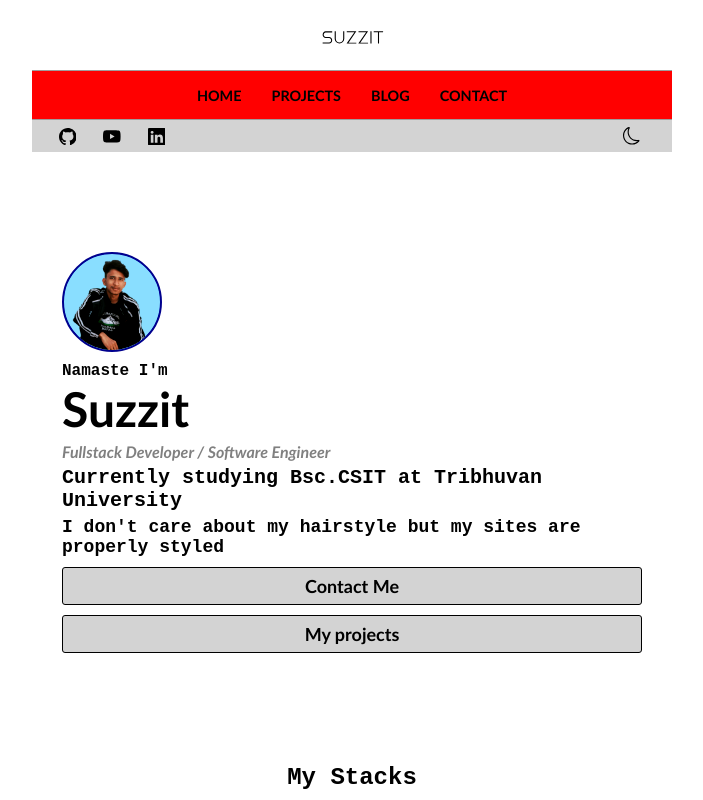
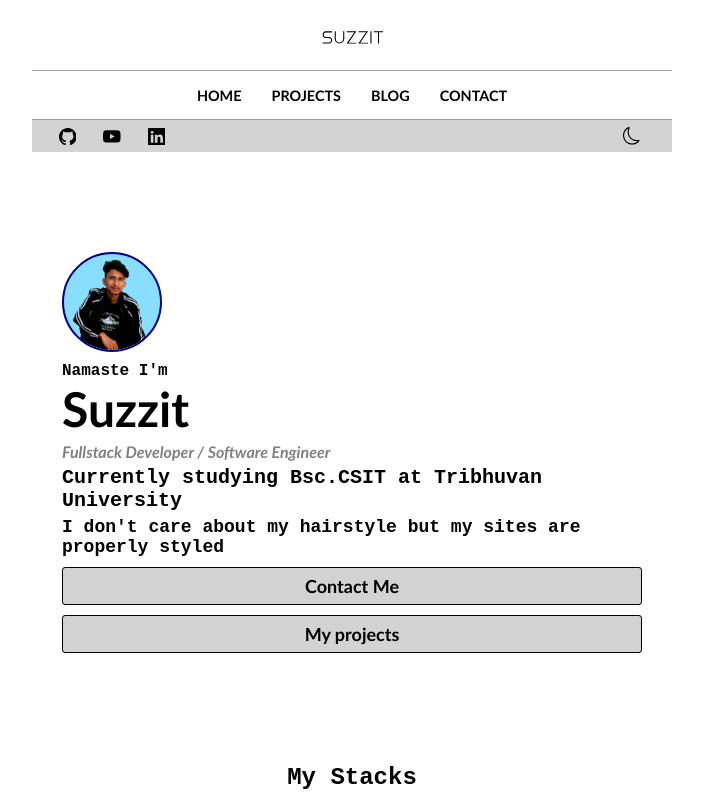
Before and after one commit to Suzzit/suzzitfolio, a React (Create React App) app: page / in a window 1280 px wide. Shown: the top 800 px of the page, without its empty margins (288-991 px from the left). Built offline with nearby package versions, Linux system fonts and the light colour scheme.

Commit message:
some ui changes

```diff
--- a/src/App.js
+++ b/src/App.js
@@ -11,7 +11,7 @@ function App(props) {
   return (
     <div className="container">
       <Router basename={process.env.PUBLIC_URL}>
-        <Header navItems={["Home","Projects","Blog","Contact"]} />
+        <Header navItems={["Home","Projects","Blog","Contact",]} />
         <Routes>
           <Route exact path='/' element={<Home />} />
           <Route exact path='blog/*' element={<Blogpage />} />
--- a/src/style.css
+++ b/src/style.css
@@ -2,6 +2,10 @@
   height: -moz-fit-content;
   height: fit-content;
   position: relative;
+  background-color: white;
+  z-index: 10;
+  position: sticky;
+  top: 0;
 }
 @media (max-width: 330px) {
   .header {
@@ -28,7 +32,7 @@
   min-height: fit-content;
   display: flex;
   color: black;
-  background-color: red;
+  background-color: white;
   border-top: 1px solid rgb(160, 156, 156);
   border-bottom: 1px solid rgb(160, 156, 156);
   font-family: "Trebuchet MS", "Lucida Sans Unicode", "Lucida Grande", "Lucida Sans", Arial, sans-serif;
@@ -61,6 +65,9 @@
     height: -moz-fit-content;
     height: fit-content;
     position: relative;
+    z-index: 10;
+    position: sticky;
+    top: 0;
   }
   .header--mobile__logowrapper {
     height: 50px;
--- a/src/styles/_header.scss
+++ b/src/styles/_header.scss
@@ -1,6 +1,10 @@
 .header{
     height: fit-content;
     position: relative;
+    background-color: white;
+    z-index: 10;
+    position: sticky;
+    top: 0;
 
     @media (max-width: 330px){
             display: none;
@@ -26,7 +30,7 @@
         min-height: fit-content;
         display: flex;
         color: black;
-        background-color: red;
+        background-color: white;
         border: {
             top: 1px solid rgb(160, 156, 156);
             bottom: 1px solid rgb(160, 156, 156);
@@ -70,6 +74,9 @@
     .header--mobile{
         height: fit-content;
         position: relative;
+        z-index: 10;
+        position: sticky;
+        top: 0;
 
         &__logowrapper{
             height: 50px;
```
Also changed, not shown: 1 other file (tests, documents, lock files or other folders).
